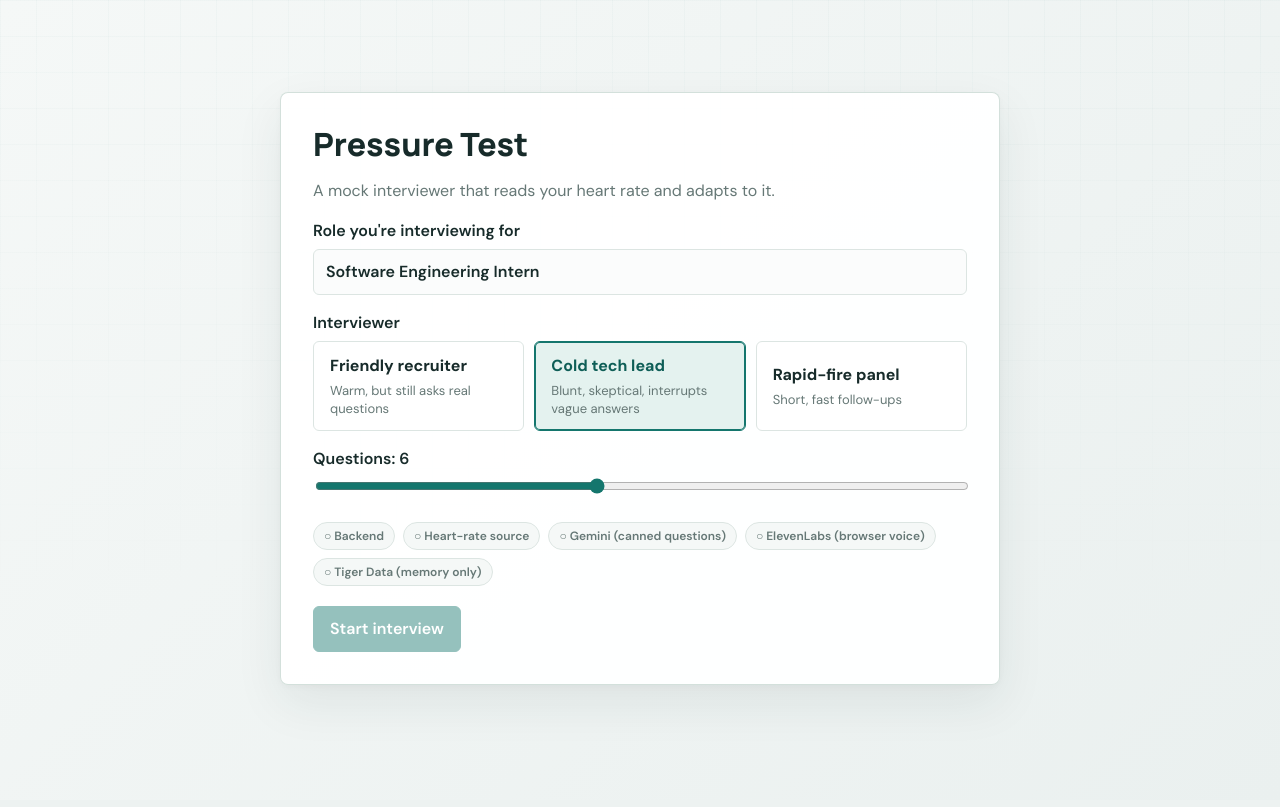
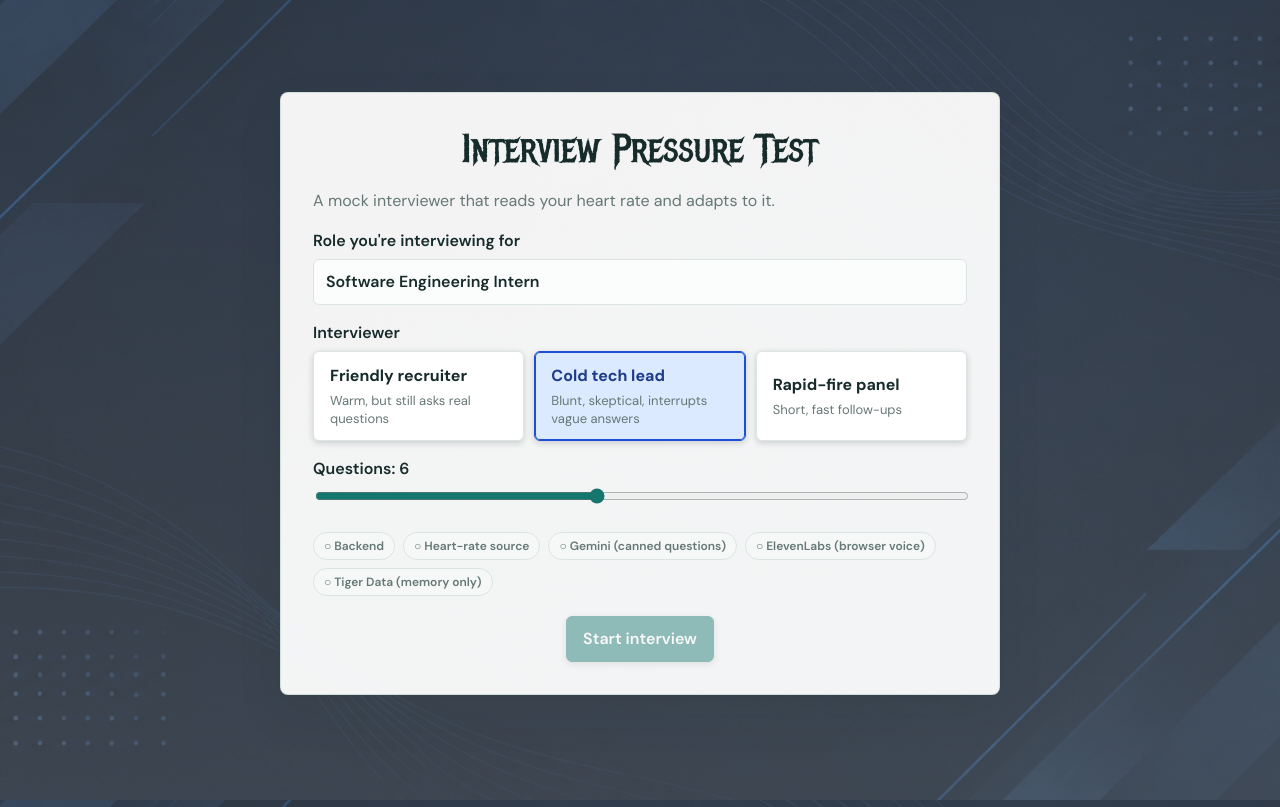
Before and after one commit to rynxnet/owl-hacks-2026, a React (Vite) app in the folder frontend/: page / in a window 1280 px wide. Built offline with nearby package versions, Linux system fonts and the light colour scheme; no server answers.

Commit message:
Update interview pressure test UI

```diff
--- a/frontend/index.html
+++ b/frontend/index.html
@@ -3,7 +3,7 @@
   <head>
     <meta charset="UTF-8" />
     <meta name="viewport" content="width=device-width, initial-scale=1.0" />
-    <title>Pressure Test</title>
+    <title>Interview Pressure Test</title>
   </head>
   <body>
     <div id="root"></div>
--- a/frontend/src/components/Interview.jsx
+++ b/frontend/src/components/Interview.jsx
@@ -342,7 +342,7 @@ export default function Interview({ session, onDone }) {
                 onClick={toggleMic}
                 disabled={phase !== 'answering'}
               >
-                {recording ? '■ Stop and send' : '🎤 Answer'}
+                {recording ? '■ Stop and send' : '● Record'}
               </button>
               <form onSubmit={sendTyped} className="typed">
                 <input
--- a/frontend/src/components/Setup.jsx
+++ b/frontend/src/components/Setup.jsx
@@ -33,7 +33,7 @@ export default function Setup({ onStart }) {
 
   return (
     <div className="card setup">
-      <h1>Pressure Test</h1>
+      <h1>Interview Pressure Test</h1>
       <p className="muted">A mock interviewer that reads your heart rate and adapts to it.</p>
 
       <label>
@@ -46,7 +46,7 @@ export default function Setup({ onStart }) {
         {PERSONAS.map((p) => (
           <button
             key={p.id}
-            className={`persona ${persona === p.id ? 'selected' : ''}`}
+            className={`persona ${p.id} ${persona === p.id ? 'selected' : ''}`}
             onClick={() => setPersona(p.id)}
           >
             <strong>{p.label}</strong>
--- a/frontend/src/styles.css
+++ b/frontend/src/styles.css
@@ -1,4 +1,4 @@
-@import url('https://fonts.googleapis.com/css2?family=DM+Sans:wght@400;500;600;700&family=Manrope:wght@500;600;700;800&display=swap');
+@import url('https://fonts.googleapis.com/css2?family=DM+Sans:wght@400;500;600;700&family=Manrope:wght@500;600;700;800&family=Metal+Mania&display=swap');
 
 :root {
   --bg: #edf2f1;
@@ -78,7 +78,9 @@ body {
   min-width: 320px;
   min-height: 100vh;
   line-height: 1.5;
-  background: linear-gradient(135deg, #f5f8f7 0%, #eaf0ef 100%);
+  background:
+    linear-gradient(rgba(245, 248, 247, 0.16), rgba(234, 240, 239, 0.24)),
+    url('/navyBlueBack.png') center / cover fixed no-repeat;
   font-family: 'DM Sans', 'Segoe UI', sans-serif;
   -webkit-font-smoothing: antialiased;
 }
@@ -94,7 +96,7 @@ body::before {
 }
 main { position: relative; z-index: 1; max-width: 1320px; padding: 36px 24px 56px; }
 h1, h2, h3, h4 { font-family: 'Manrope', 'DM Sans', sans-serif; line-height: 1.2; }
-h1 { font-size: 32px; font-weight: 800; }
+h1 { font-family: 'Metal Mania', 'Manrope', sans-serif; font-size: 32px; font-weight: 400; }
 h2 { font-size: 22px; font-weight: 700; }
 .card {
   padding: 24px;
@@ -118,12 +120,17 @@ button.primary:hover:not(:disabled) { border-color: #0e5e57; background: #0e5e57
 button.link { color: var(--muted); text-decoration: none; font-weight: 500; }
 button.link:hover:not(:disabled) { color: #0e5e57; }
 input { border-radius: 6px; border-color: var(--border); background: #fbfcfc; }
-input:focus { border-color: var(--accent); box-shadow: 0 0 0 3px rgba(20, 118, 109, 0.1); outline: none; }
+input:not([type='range']):focus { border-color: var(--accent); box-shadow: 0 0 0 3px rgba(20, 118, 109, 0.1); outline: none; }
 input[type='range'] { accent-color: var(--accent); }
 .setup { max-width: 720px; margin: min(7vh, 72px) auto; padding: 32px; animation: enter 420ms ease both; }
-.persona { min-height: 90px; justify-content: center; }
+.setup > h1 { text-align: center; font-size: 40px; }
+.setup > button.primary { display: block; margin: 16px auto 0; box-shadow: 0 2px 7px rgba(29, 56, 51, 0.24); }
+.persona { min-height: 90px; justify-content: center; box-shadow: 0 2px 6px rgba(29, 56, 51, 0.2); }
 .persona span { font-weight: 400; line-height: 1.4; }
-.persona.selected { border-color: var(--accent); background: #e4f2ef; color: #0e5e57; box-shadow: inset 0 0 0 1px var(--accent); }
+.persona.selected { border-color: var(--accent); background: #e4f2ef; color: #0e5e57; box-shadow: 0 2px 6px rgba(29, 56, 51, 0.2), inset 0 0 0 1px var(--accent); }
+.persona.friendly.selected { border-color: #4d7c0f; background: #dcfce7; color: #365314; box-shadow: 0 2px 6px rgba(29, 56, 51, 0.2), inset 0 0 0 1px #4d7c0f; }
+.persona.cold.selected { border-color: #1d4ed8; background: #dbeafe; color: #1e3a8a; box-shadow: 0 2px 6px rgba(29, 56, 51, 0.2), inset 0 0 0 1px #1d4ed8; }
+.persona.rapid.selected { border-color: #c2414b; background: #fde2e4; color: #8f2930; box-shadow: 0 2px 6px rgba(29, 56, 51, 0.2), inset 0 0 0 1px #c2414b; }
 .pill { border-color: var(--border); background: #f5f8f7; font-size: 12px; font-weight: 600; }
 .pill.ok { border-color: #c9e5d7; background: #edf7f1; color: #23764f; }
 .interview { grid-template-columns: minmax(0, 0.92fr) minmax(0, 1.08fr); gap: 18px; align-items: start; }
@@ -140,6 +147,8 @@ input[type='range'] { accent-color: var(--accent); }
 .bubble.candidate { border-color: #c9e5df; background: #e4f2ef; }
 .controls { padding-top: 16px; }
 .mic.on { border-color: #bd4c46; background: #bd4c46; color: #fff; }
+.mic:not(.on) { border-color: var(--accent); background: var(--accent); color: #fff; }
+.mic:not(.on):hover:not(:disabled) { border-color: #0e5e57; background: #0e5e57; color: #fff; }
 .bar { background: #e5eeeb; }
 .bar div { border-radius: inherit; }
 .circle { border-color: #4b9b72; background: rgba(75, 155, 114, 0.12); }
@@ -154,6 +163,7 @@ input[type='range'] { accent-color: var(--accent); }
 @media (max-width: 600px) {
   main { padding: 20px 14px 36px; }
   .setup { margin: 16px auto; padding: 22px 18px; }
+  .setup > h1 { font-size: 32px; }
   h1 { font-size: 28px; }
   .card { padding: 18px; }
   .right { min-height: 480px; }
```
Also changed, not shown: frontend/public/navyBlueBack.png (added).
